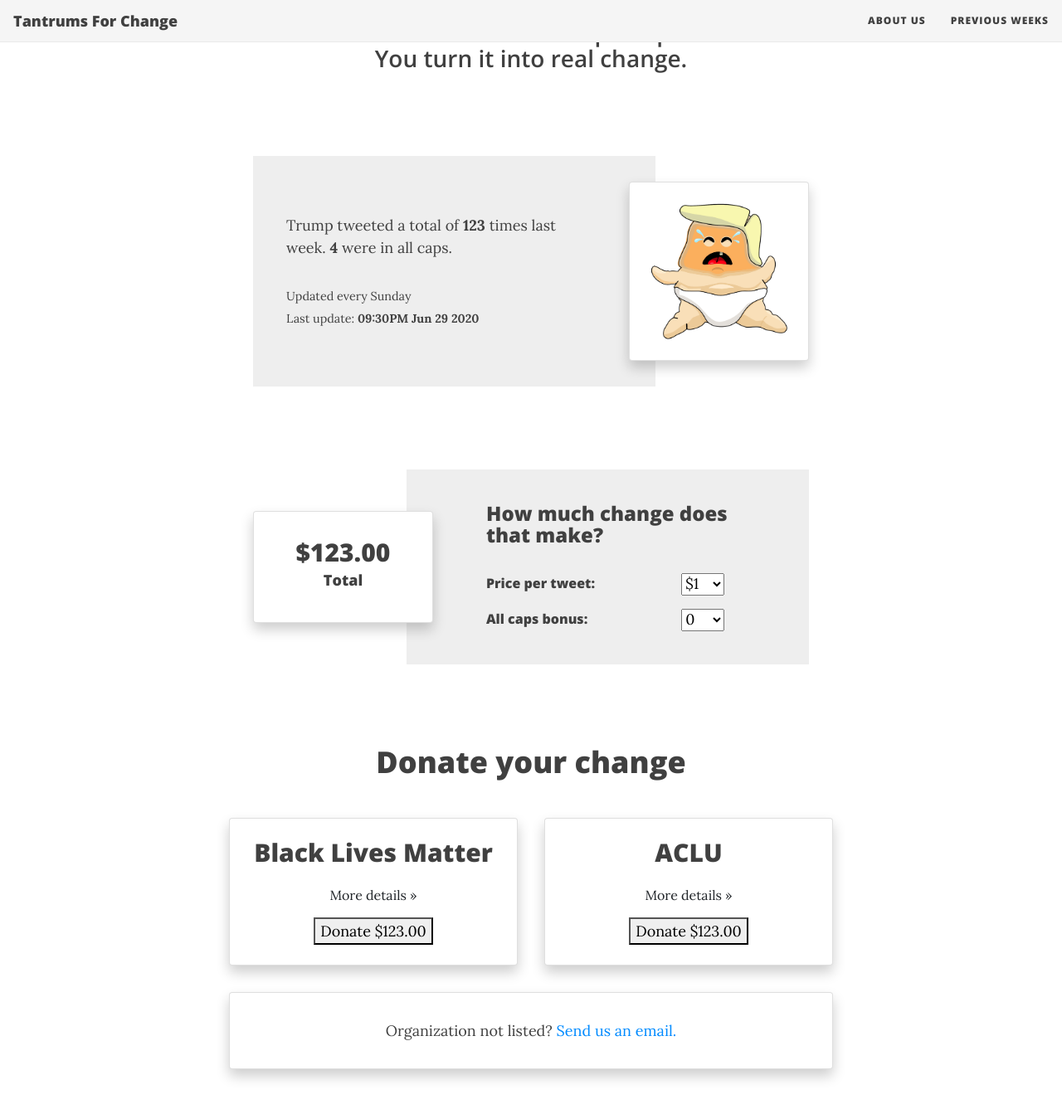
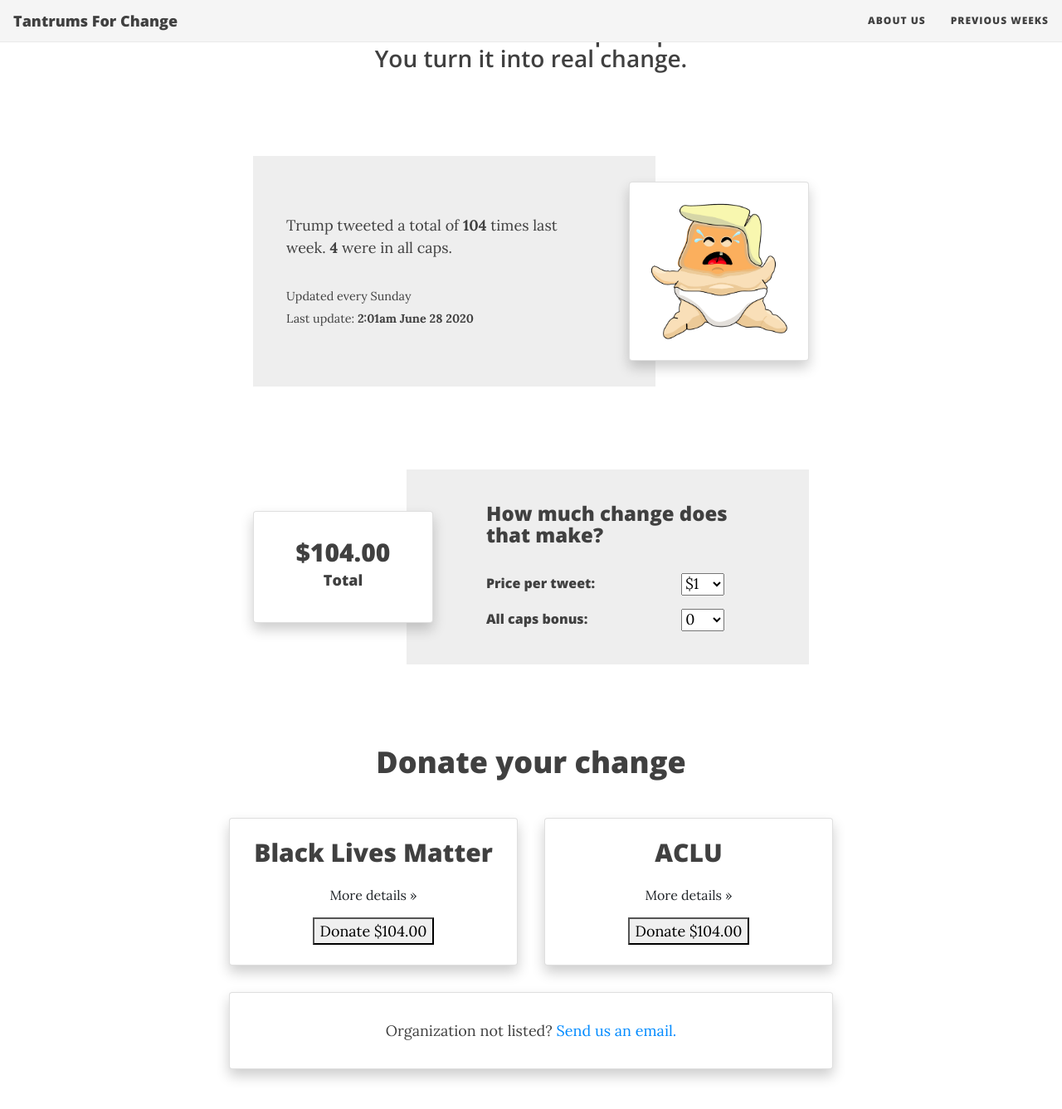
Before and after one commit to tantrumsforchange/tantrumsforchange.github.io, a Jekyll site: the page built from index.html, in a window 1280 px wide and 1400 px high, scrolled down 253 px. Shown: the top 1337 px of the window at 83% size. Built offline with Jekyll 4.4.1, drawn with Linux system fonts in a browser that asks for light colours; nearby versions of some CDN libraries; the list of posts is cut into pages by our own code.

Commit message:
Revert "Update Data Test"
This reverts commit a16a2bd13fec18216519456fa4726f891be14482.

```diff
--- a/_data/data.yml
+++ b/_data/data.yml
@@ -1,3 +1,3 @@
-tweet_total: 123
+tweet_total: 104
 all_caps: 4
-update_time: 09:30PM Jun 29 2020
+update_time: 2:01am June 28 2020
```
